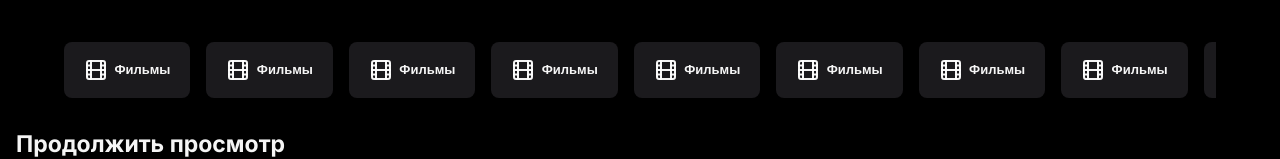
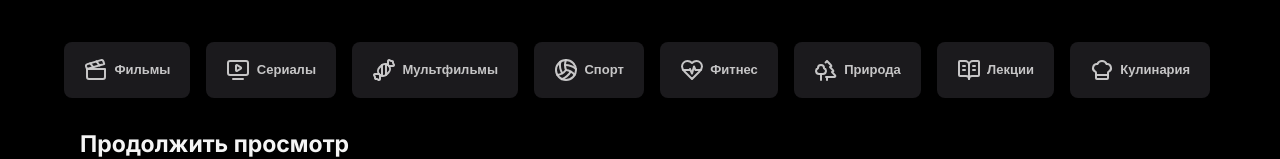
Before and after one commit to pbtyt/okko-clone, a Next.js app: page / in a window 1280 px wide. Shown: the part 620-779 px from the top of the page. Built offline with nearby package versions, Linux system fonts and the light colour scheme.

Commit message:
updated rail setout icons and texts

```diff
--- a/src/app/home-page.module.css
+++ b/src/app/home-page.module.css
@@ -1,3 +1,7 @@
+.content{
+	padding: 0 calc(72px - 16px / 2);
+}
+
 .sectionsWrapper {
 	display: flex;
 	flex-direction: column;
--- a/src/app/page.tsx
+++ b/src/app/page.tsx
@@ -13,9 +13,10 @@ export const metadata: Metadata = {
 
 export default function HomePage() {
 	return (
-		<main>
+		<main className={styles.main}>
 			<Carousel />
 			<RailSetout />
+			<article className={styles.content}>
 				<div className={styles.sectionsWrapper}>
 					<MoviesScroll sectionName='Продолжить просмотр'>
 						<ScrollItem />
@@ -51,6 +52,7 @@ export default function HomePage() {
 						<ScrollItem />
 					</MoviesScroll>
 				</div>
+			</article>
 		</main>
 	);
 }
--- a/src/components/base-components/scroll/index.tsx
+++ b/src/components/base-components/scroll/index.tsx
@@ -18,6 +18,8 @@ interface IArrow {
 
 function Arrow({ scrollRef, scrollStep, direction }: IArrow) {
 	const [arrowHover, setArrowHover] = useState<boolean>(false);
+
+
 	return (
 		<div
 			className={styles.arrowWrapper}
--- a/src/components/base-components/scroll/scroll.module.css
+++ b/src/components/base-components/scroll/scroll.module.css
@@ -17,10 +17,10 @@
 	align-items: center;
 
 	position: absolute;
-	top: 0;
+	bottom: 10px;
 
-	height: 100%;
-	width: 4.3rem;
+	height: 2.3rem;
+	width: 2.3rem;
 }
 
 .arrow {
--- a/src/components/shared/rail-setout/index.tsx
+++ b/src/components/shared/rail-setout/index.tsx
@@ -1,20 +1,27 @@
 import { Scroll } from '@/components/base-components/scroll';
 import { RailButton } from './rail-button';
 import styles from './rail-setout.module.css';
+import { BookOpenText, Candy, ChefHat, CirclePlay, Clapperboard, Film, HeartPulse, Music, Newspaper, Trees, TvMinimalPlay, Volleyball, Image, Smile, Box, Medal, Users } from 'lucide-react';
 export function RailSetout() {
 	return (
 		<article className={styles.railSetoutWrapper}>
 			<Scroll scrollStep={500}>
-				<RailButton />
-				<RailButton />
-				<RailButton />
-				<RailButton />
-				<RailButton />
-				<RailButton />
-				<RailButton />
-				<RailButton />
-				<RailButton />
-				<RailButton />
+			<RailButton RailButtonIcon={<Clapperboard color='rgba(255, 255, 255, 0.96)'/>} RailButtonText='Фильмы'/>
+			<RailButton RailButtonIcon={<TvMinimalPlay color='rgba(255, 255, 255, 0.96)'/>} RailButtonText='Сериалы'/>
+			<RailButton RailButtonIcon={<Candy color='rgba(255, 255, 255, 0.96)'/>} RailButtonText='Мультфильмы'/>
+			<RailButton RailButtonIcon={<Volleyball color='rgba(255, 255, 255, 0.96)'/>} RailButtonText='Спорт'/>
+			<RailButton RailButtonIcon={<HeartPulse color='rgba(255, 255, 255, 0.96)'/>} RailButtonText='Фитнес'/>
+			<RailButton RailButtonIcon={<Trees color='rgba(255, 255, 255, 0.96)'/>} RailButtonText='Природа'/>
+			<RailButton RailButtonIcon={<BookOpenText color='rgba(255, 255, 255, 0.96)'/>} RailButtonText='Лекции'/>
+			<RailButton RailButtonIcon={<ChefHat color='rgba(255, 255, 255, 0.96)'/>} RailButtonText='Кулинария'/>
+			<RailButton RailButtonIcon={<Newspaper color='rgba(255, 255, 255, 0.96)'/>} RailButtonText='Программы'/>
+			<RailButton RailButtonIcon={<Music color='rgba(255, 255, 255, 0.96)'/>} RailButtonText='Концерты'/>
+			<RailButton RailButtonIcon={<CirclePlay color='rgba(255, 255, 255, 0.96)'/>} RailButtonText='Видеокурсы'/>
+			<RailButton RailButtonIcon={<Image color='rgba(255, 255, 255, 0.96)'/>} RailButtonText='Искусство'/>
+			<RailButton RailButtonIcon={<Smile color='rgba(255, 255, 255, 0.96)'/>} RailButtonText='Стендап'/>
+			<RailButton RailButtonIcon={<Box color='rgba(255, 255, 255, 0.96)'/>} RailButtonText='Реалити-шоу'/>
+			<RailButton RailButtonIcon={<Medal color='rgba(255, 255, 255, 0.96)'/>} RailButtonText='Балет'/>
+			<RailButton RailButtonIcon={<Users color='rgba(255, 255, 255, 0.96)'/>} RailButtonText='Интервью'/>
 			</Scroll>
 		</article>
 	);
--- a/src/components/shared/rail-setout/rail-button.module.css
+++ b/src/components/shared/rail-setout/rail-button.module.css
@@ -1,14 +1,18 @@
 .railButton {
-	display: flex;
-	align-items: center;
-	gap: 0.4rem;
-
 	padding: 16px 20px;
 
 	line-height: 18px;
 
 	border-radius: 8px;
-	background-color: #1b1a1d;
+	background: #1b1a1d;
+}
+
+.railButton:hover{
+	background: radial-gradient(130% 100% at 100% 0%, #2c2b2f 0%, #1b1a1d 100%);
+}
+
+.railButton:hover .railInfo{
+	opacity: 1;
 }
 
 .railButton span {
@@ -19,3 +23,14 @@
 
 	white-space: nowrap;
 }
+
+.railInfo
+{
+	display: flex;
+	align-items: center;
+	gap: 0.4rem;
+	opacity: .78;
+
+	transition-property: opacity;
+	transition-duration: .1s;
+}
--- a/src/components/shared/rail-setout/rail-button.tsx
+++ b/src/components/shared/rail-setout/rail-button.tsx
@@ -1,12 +1,30 @@
-import { Film } from 'lucide-react';
+import { Film, LucideIcon } from 'lucide-react';
 import Link from 'next/link';
 import styles from './rail-button.module.css';
-export function RailButton() {
+import { ReactNode } from 'react';
+
+interface IRailButton
+{
+	RailButtonIcon: ReactNode;
+	RailButtonText: string;
+	RailButtonLink?: string;
+}
+
+export function RailButton(
+	{
+		RailButtonIcon,
+		RailButtonText,
+		RailButtonLink = ""
+	}: IRailButton
+) {
 	return (
-		<Link href={''}>
+		<Link href={RailButtonLink}>
 			<button className={styles.railButton}>
-				<Film color='rgba(255, 255, 255, 0.96)' />
-				<span>Фильмы</span>
+				<div className={styles.railInfo}>
+					{RailButtonIcon}
+					{/* <Film color='rgba(255, 255, 255, 0.96)' /> */}
+					<span>{RailButtonText}</span>
+				</div>
 			</button>
 		</Link>
 	);
```
Lines whose indentation alone changed are shown as unchanged.
